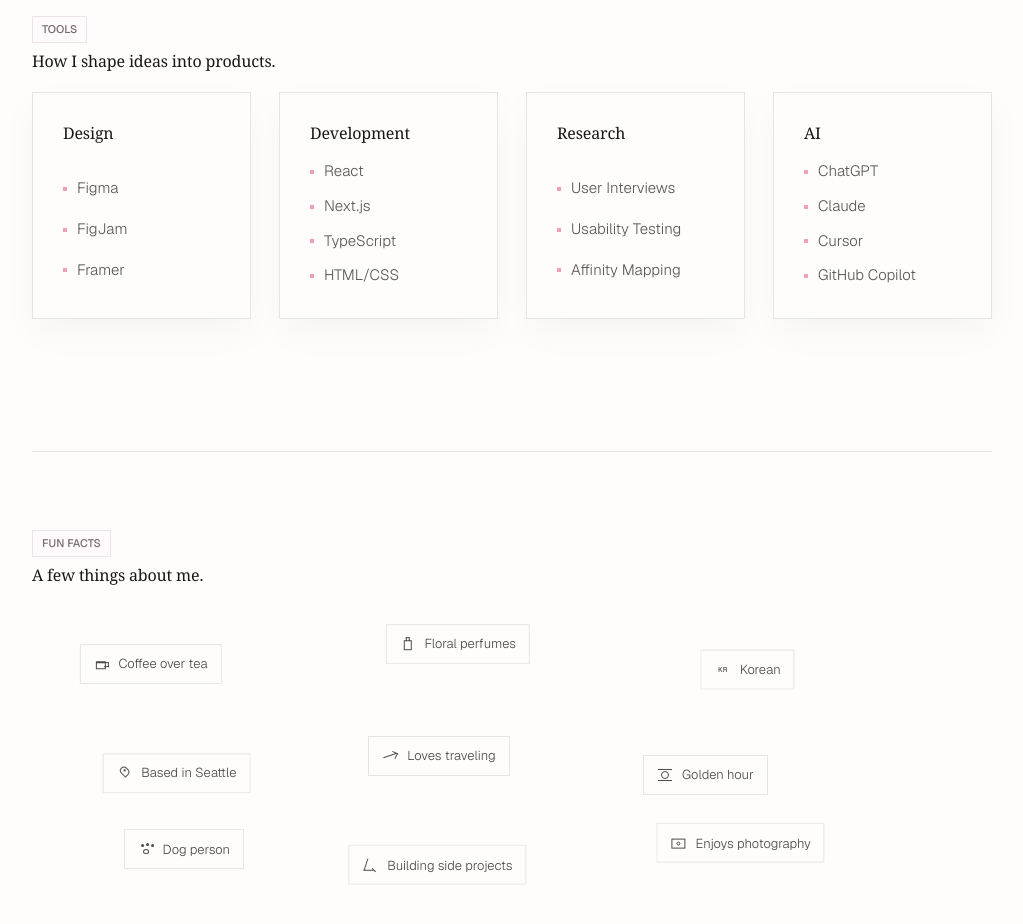
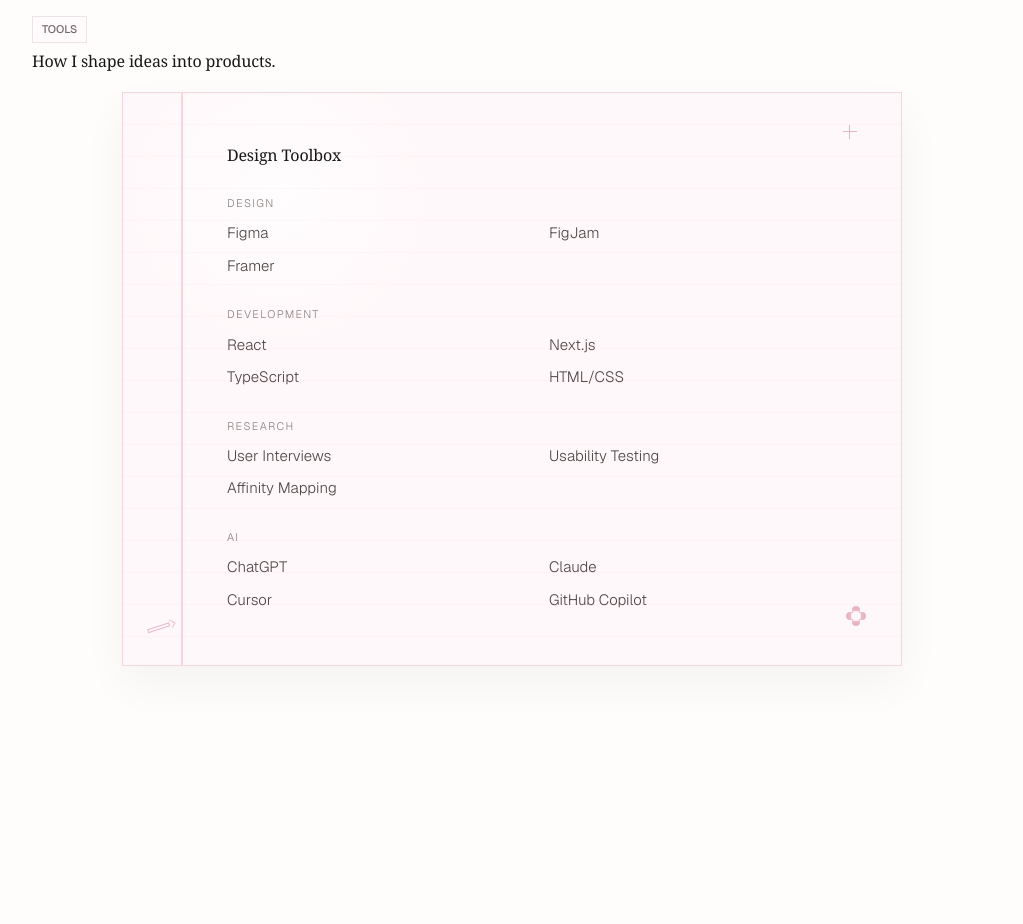
Before and after one commit to krisooti/Portfolio, a Next.js app: page /about in a window 1280 px wide. Shown: the part 1760-2684 px from the top of the page, without its empty margins (128-1151 px from the left). After the commit the page ends 2546 px from the top, so only its background shows below. Built offline with nearby package versions, Linux system fonts and the light colour scheme.

Commit message:
Redesign about tools notebook

```diff
--- a/app/about/page.tsx
+++ b/app/about/page.tsx
@@ -46,18 +46,6 @@
     title: "AI",
     tools: ["ChatGPT", "Claude", "Cursor", "GitHub Copilot"],
   },
-];
-
-const funFacts = [
-  { icon: "coffee", label: "Coffee over tea" },
-  { icon: "perfume", label: "Floral perfumes" },
-  { icon: "korea", label: "Korean" },
-  { icon: "pin", label: "Based in Seattle" },
-  { icon: "plane", label: "Loves traveling" },
-  { icon: "sun", label: "Golden hour" },
-  { icon: "paw", label: "Dog person" },
-  { icon: "cursor", label: "Building side projects" },
-  { icon: "camera", label: "Enjoys photography" },
 ];
 
 function AboutSection({
@@ -133,30 +121,22 @@
         </AboutSection>
 
         <AboutSection tag="TOOLS" title="How I shape ideas into products.">
-          <div className="toolkit-grid">
+          <div className="toolkit-notebook">
+            <div className="toolkit-doodle toolkit-doodle--sparkle" aria-hidden="true" />
+            <div className="toolkit-doodle toolkit-doodle--flower" aria-hidden="true" />
+            <div className="toolkit-doodle toolkit-doodle--pencil" aria-hidden="true" />
+            <h3>Design Toolbox</h3>
             {toolkitGroups.map((group) => (
-              <article className="toolkit-card" key={group.title}>
-                <h3>{group.title}</h3>
+              <section className="toolkit-note-section" key={group.title}>
+                <h4>{group.title}</h4>
                 <ul>
                   {group.tools.map((tool) => (
-                    <li key={tool}>{tool}</li>
+                    <li key={tool}>
+                      <HighlightText>{tool}</HighlightText>
+                    </li>
                   ))}
                 </ul>
-              </article>
-            ))}
-          </div>
-        </AboutSection>
-
-        <AboutSection tag="FUN FACTS" title="A few things about me.">
-          <div className="fun-fact-tags" aria-label="Fun facts">
-            {funFacts.map((fact) => (
-              <span className="fun-fact-tag" key={fact.label}>
-                <span
-                  className={`mono-icon mono-icon--${fact.icon}`}
-                  aria-hidden="true"
-                />
-                <HighlightText>{fact.label}</HighlightText>
-              </span>
+              </section>
             ))}
           </div>
         </AboutSection>
--- a/app/globals.css
+++ b/app/globals.css
@@ -950,7 +950,7 @@
 
 .about-story-copy p,
 .design-value-card p,
-.toolkit-card li {
+.toolkit-note-section li {
   margin: 0;
   color: #5d5856;
   font-size: 15px;
@@ -958,23 +958,20 @@
   line-height: 1.72;
 }
 
-.design-value-card,
-.toolkit-card {
+.design-value-card {
   min-width: 0;
   border: 1px solid var(--line);
   background: #fffdfb;
   box-shadow: 0 14px 34px rgba(17, 17, 17, 0.035);
 }
 
-.design-value-card:hover,
-.toolkit-card:hover {
+.design-value-card:hover {
   border-color: rgba(216, 132, 154, 0.38);
   box-shadow: 0 18px 40px rgba(17, 17, 17, 0.055);
   transform: translateY(-4px);
 }
 
-.design-value-card h3,
-.toolkit-card h3 {
+.design-value-card h3 {
   margin: 0;
   color: #171717;
   font-family: var(--font-editorial-serif);
@@ -984,24 +981,13 @@
   line-height: 1.3;
 }
 
-.toolkit-card ul {
-  display: flex;
-  flex-wrap: wrap;
-  gap: 6px;
-  margin: 0;
-  padding: 0;
-  list-style: none;
-}
-
-.design-values-grid,
-.toolkit-grid {
+.design-values-grid {
   display: grid;
   grid-template-columns: repeat(3, minmax(0, 1fr));
   gap: clamp(18px, 2.6vw, 28px);
 }
 
-.design-value-card,
-.toolkit-card {
+.design-value-card {
   display: grid;
   gap: 14px;
   padding: clamp(22px, 3vw, 30px);
@@ -1020,314 +1006,153 @@
   line-height: 0.9;
 }
 
-.toolkit-grid {
-  grid-template-columns: repeat(4, minmax(0, 1fr));
-}
-
-.toolkit-card ul {
-  display: grid;
-  gap: 9px;
-}
-
-.toolkit-card li {
+.toolkit-notebook {
   position: relative;
-  padding-left: 14px;
-}
-
-.toolkit-card li::before {
-  position: absolute;
-  top: 0.78em;
-  left: 0;
-  width: 4px;
-  height: 4px;
-  background: var(--pink);
-  content: "";
-}
-
-.fun-fact-tags {
-  display: grid;
-  grid-template-columns: repeat(3, minmax(0, 1fr));
-  align-items: center;
-  gap: 18px;
-  min-height: 310px;
-  max-width: 820px;
-  padding: 18px 0;
-}
-
-.fun-fact-tag {
-  --float-x: 0px;
-  --float-y: 0px;
-  --float-drift: 6px;
-  display: inline-flex;
-  width: max-content;
-  max-width: 100%;
-  align-items: center;
+  display: grid;
+  width: min(100%, 780px);
+  gap: 30px;
   justify-self: center;
-  gap: 9px;
-  border: 1px solid var(--line);
-  background: #fffdfb;
+  overflow: hidden;
+  border: 1px solid #f3d6e1;
+  background:
+    linear-gradient(90deg, transparent 58px, #f3afc5 59px, transparent 60px),
+    repeating-linear-gradient(
+      to bottom,
+      transparent 0,
+      transparent 31px,
+      rgba(216, 132, 154, 0.09) 32px
+    ),
+    radial-gradient(circle at 20% 18%, rgba(255, 255, 255, 0.72), transparent 20%),
+    #fff8fa;
+  box-shadow: 0 18px 42px rgba(17, 17, 17, 0.045);
+  padding: clamp(34px, 5vw, 52px) clamp(28px, 5vw, 56px) clamp(34px, 5vw, 54px) clamp(78px, 9vw, 104px);
+}
+
+.toolkit-notebook h3 {
+  margin: 0;
+  color: #171717;
+  font-family: var(--font-editorial-serif);
+  font-size: 16px;
+  font-weight: 500;
+  letter-spacing: -0.01em;
+  line-height: 1.3;
+}
+
+.toolkit-note-section {
+  display: grid;
+  gap: 12px;
+}
+
+.toolkit-note-section h4 {
+  margin: 0;
+  color: #8a8583;
+  font-size: 11px;
+  font-weight: 300;
+  letter-spacing: 0.12em;
+  line-height: 1.3;
+  text-transform: uppercase;
+}
+
+.toolkit-note-section ul {
+  display: grid;
+  grid-template-columns: repeat(2, minmax(0, 1fr));
+  gap: 10px 26px;
+  margin: 0;
+  padding: 0;
+  list-style: none;
+}
+
+.toolkit-note-section li {
   color: #4f4a48;
-  cursor: default;
-  font-size: 13px;
-  font-weight: 300;
-  line-height: 1;
-  padding: 11px 13px;
-  animation: fun-fact-float 5.8s ease-in-out infinite alternate;
-  transition:
-    border-color 220ms ease,
-    color 220ms ease,
-    transform 220ms cubic-bezier(0.22, 1, 0.36, 1);
-}
-
-.fun-fact-tag:nth-child(1) {
-  --float-x: -18px;
-  --float-y: 6px;
-  animation-duration: 5.4s;
-}
-
-.fun-fact-tag:nth-child(2) {
-  --float-x: 10px;
-  --float-y: -14px;
-  animation-duration: 6.3s;
-  animation-delay: -1.2s;
-}
-
-.fun-fact-tag:nth-child(3) {
-  --float-x: 22px;
-  --float-y: 10px;
-  animation-duration: 4.9s;
-  animation-delay: -0.7s;
-}
-
-.fun-fact-tag:nth-child(4) {
-  --float-x: 8px;
-  --float-y: 18px;
-  animation-duration: 6.8s;
-  animation-delay: -2s;
-}
-
-.fun-fact-tag:nth-child(5) {
-  --float-x: -8px;
-  --float-y: 0px;
-  animation-duration: 5.9s;
-  animation-delay: -1.6s;
-}
-
-.fun-fact-tag:nth-child(6) {
-  --float-x: -22px;
-  --float-y: 20px;
-  animation-duration: 6.5s;
-  animation-delay: -0.4s;
-}
-
-.fun-fact-tag:nth-child(7) {
-  --float-x: 18px;
-  --float-y: -6px;
-  animation-duration: 5.2s;
-  animation-delay: -1.8s;
-}
-
-.fun-fact-tag:nth-child(8) {
-  --float-x: -10px;
-  --float-y: 12px;
-  animation-duration: 6.9s;
-  animation-delay: -2.5s;
-}
-
-.fun-fact-tag:nth-child(9) {
-  --float-x: 14px;
-  --float-y: -10px;
-  animation-duration: 5.7s;
-  animation-delay: -1s;
-}
-
-.fun-fact-tag:hover {
-  animation-play-state: paused;
-  border-color: rgba(216, 132, 154, 0.42);
-  background: #fffdfb;
-  color: #171717;
-  transform: translate(var(--float-x), calc(var(--float-y) - 3px));
-}
-
-.fun-fact-tag:hover .marker-highlight::before {
+  font-size: 15px;
+  font-weight: 300;
+  line-height: 1.5;
+}
+
+.toolkit-note-section li:hover .marker-highlight::before {
   opacity: 0.5;
   transform: scaleX(1);
 }
 
-.fun-fact-tag:hover .mono-icon {
+.toolkit-doodle {
+  position: absolute;
   color: #d8849a;
-}
-
-.mono-icon {
-  position: relative;
-  display: inline-block;
-  width: 16px;
-  height: 16px;
-  flex: 0 0 auto;
-  color: #4f4a48;
-  transition: color 220ms ease;
-}
-
-.mono-icon::before,
-.mono-icon::after {
+  opacity: 0.58;
+  animation: notebook-doodle-wiggle 680ms ease-out 520ms both;
+}
+
+.toolkit-doodle::before,
+.toolkit-doodle::after {
   position: absolute;
   box-sizing: border-box;
   content: "";
 }
 
-.mono-icon--coffee::before {
+.toolkit-doodle--sparkle {
+  top: 30px;
+  right: 42px;
+  width: 18px;
+  height: 18px;
+}
+
+.toolkit-doodle--sparkle::before,
+.toolkit-doodle--sparkle::after {
+  background: currentColor;
+}
+
+.toolkit-doodle--sparkle::before {
+  top: 8px;
   left: 2px;
-  bottom: 3px;
-  width: 10px;
-  height: 8px;
-  border: 1px solid currentColor;
-  border-top-width: 2px;
-}
-
-.mono-icon--coffee::after {
-  right: 1px;
-  bottom: 5px;
-  width: 5px;
-  height: 5px;
-  border: 1px solid currentColor;
-  border-left: 0;
-}
-
-.mono-icon--perfume::before {
-  left: 4px;
-  bottom: 2px;
-  width: 8px;
-  height: 10px;
-  border: 1px solid currentColor;
-}
-
-.mono-icon--perfume::after {
-  top: 1px;
-  left: 6px;
-  width: 4px;
-  height: 4px;
-  border: 1px solid currentColor;
-  border-bottom: 0;
-}
-
-.mono-icon--korea::before {
-  inset: 1px;
-  display: grid;
-  place-items: center;
-  color: currentColor;
-  content: "KR";
-  font-size: 7px;
-  font-weight: 500;
-  letter-spacing: 0.02em;
-}
-
-.mono-icon--pin::before {
-  left: 4px;
-  top: 1px;
-  width: 8px;
-  height: 10px;
-  border: 1px solid currentColor;
-  border-radius: 8px 8px 8px 0;
-  transform: rotate(-45deg);
-}
-
-.mono-icon--pin::after {
-  left: 7px;
-  top: 4px;
-  width: 2px;
-  height: 2px;
-  background: currentColor;
-}
-
-.mono-icon--plane::before {
-  top: 7px;
-  left: 1px;
   width: 14px;
   height: 1px;
-  background: currentColor;
+}
+
+.toolkit-doodle--sparkle::after {
+  top: 2px;
+  left: 8px;
+  width: 1px;
+  height: 14px;
+}
+
+.toolkit-doodle--flower {
+  right: 34px;
+  bottom: 38px;
+  width: 22px;
+  height: 22px;
+}
+
+.toolkit-doodle--flower::before {
+  inset: 5px;
+  border: 1px solid currentColor;
+  border-radius: 50%;
+  box-shadow:
+    0 -6px 0 -2px currentColor,
+    0 6px 0 -2px currentColor,
+    6px 0 0 -2px currentColor,
+    -6px 0 0 -2px currentColor;
+}
+
+.toolkit-doodle--pencil {
+  left: 24px;
+  bottom: 34px;
+  width: 28px;
+  height: 8px;
   transform: rotate(-18deg);
 }
 
-.mono-icon--plane::after {
-  top: 4px;
-  right: 1px;
-  width: 6px;
+.toolkit-doodle--pencil::before {
+  inset: 2px 5px 2px 0;
+  border: 1px solid currentColor;
+}
+
+.toolkit-doodle--pencil::after {
+  right: 0;
+  top: 1px;
+  width: 7px;
   height: 6px;
   border-top: 1px solid currentColor;
   border-right: 1px solid currentColor;
-  transform: rotate(26deg);
-}
-
-.mono-icon--sun::before {
-  inset: 4px;
-  border: 1px solid currentColor;
-  border-radius: 50%;
-}
-
-.mono-icon--sun::after {
-  left: 1px;
-  right: 1px;
-  bottom: 2px;
-  height: 1px;
-  background: currentColor;
-  box-shadow: 0 -11px 0 currentColor;
-}
-
-.mono-icon--paw::before {
-  left: 5px;
-  bottom: 3px;
-  width: 6px;
-  height: 5px;
-  border: 1px solid currentColor;
-  border-radius: 50% 50% 45% 45%;
-}
-
-.mono-icon--paw::after {
-  top: 3px;
-  left: 3px;
-  width: 3px;
-  height: 3px;
-  background: currentColor;
-  border-radius: 50%;
-  box-shadow:
-    5px -1px 0 currentColor,
-    10px 0 0 currentColor;
-}
-
-.mono-icon--cursor::before {
-  left: 3px;
-  top: 2px;
-  width: 10px;
-  height: 12px;
-  border-left: 1px solid currentColor;
-  border-bottom: 1px solid currentColor;
-  transform: skew(-18deg);
-}
-
-.mono-icon--cursor::after {
-  right: 2px;
-  bottom: 2px;
-  width: 5px;
-  height: 1px;
-  background: currentColor;
   transform: rotate(45deg);
-}
-
-.mono-icon--camera::before {
-  left: 1px;
-  top: 4px;
-  width: 14px;
-  height: 10px;
-  border: 1px solid currentColor;
-}
-
-.mono-icon--camera::after {
-  left: 6px;
-  top: 7px;
-  width: 4px;
-  height: 4px;
-  border: 1px solid currentColor;
-  border-radius: 50%;
 }
 
 .dogs-section {
@@ -1346,16 +1171,19 @@
   }
 }
 
-@keyframes fun-fact-float {
-  from {
-    transform: translate(var(--float-x), var(--float-y));
-  }
-
-  to {
-    transform: translate(
-      calc(var(--float-x) + var(--float-drift)),
-      calc(var(--float-y) - var(--float-drift))
-    );
+@keyframes notebook-doodle-wiggle {
+  0% {
+    opacity: 0;
+    transform: translateY(4px) rotate(-4deg);
+  }
+
+  55% {
+    opacity: 0.66;
+    transform: translateY(0) rotate(3deg);
+  }
+
+  100% {
+    opacity: 0.58;
   }
 }
 
@@ -2009,7 +1837,6 @@
   .about-hero-redesign,
   .profile-carousel-slide,
   .design-values-grid,
-  .toolkit-grid,
   .case-section-grid,
   .results-grid,
   .solution-row,
@@ -2068,8 +1895,7 @@
   .about-hero-redesign,
   .profile-carousel-slide,
   .dog-photo-grid,
-  .design-values-grid,
-  .toolkit-grid {
+  .design-values-grid {
     grid-template-columns: 1fr;
   }
 
@@ -2083,22 +1909,17 @@
   }
 
   .design-value-card,
-  .toolkit-card {
+  .toolkit-notebook {
     padding: 20px;
   }
 
-  .fun-fact-tags {
-    grid-template-columns: repeat(2, minmax(0, 1fr));
-    gap: 12px;
-    min-height: auto;
-  }
-
-  .fun-fact-tag {
-    --float-x: 0px;
-    --float-y: 0px;
-    --float-drift: 4px;
-    width: 100%;
-    justify-self: stretch;
+  .toolkit-notebook {
+    gap: 24px;
+    padding-left: 52px;
+  }
+
+  .toolkit-note-section ul {
+    grid-template-columns: 1fr;
   }
 
   .profile-carousel-slide {
@@ -2164,8 +1985,7 @@
   .case-sidebar-nav a,
   .about-story-section,
   .design-value-card,
-  .toolkit-card,
-  .fun-fact-tag,
+  .toolkit-doodle,
   .marker-highlight::before,
   .profile-carousel-frame,
   .profile-hover-zone,
@@ -2187,10 +2007,6 @@
     transform: none;
   }
 
-  .fun-fact-tag {
-    transform: translate(0, 0);
-  }
-
   .marker-highlight--persistent::before,
   :is(
     a,
```
